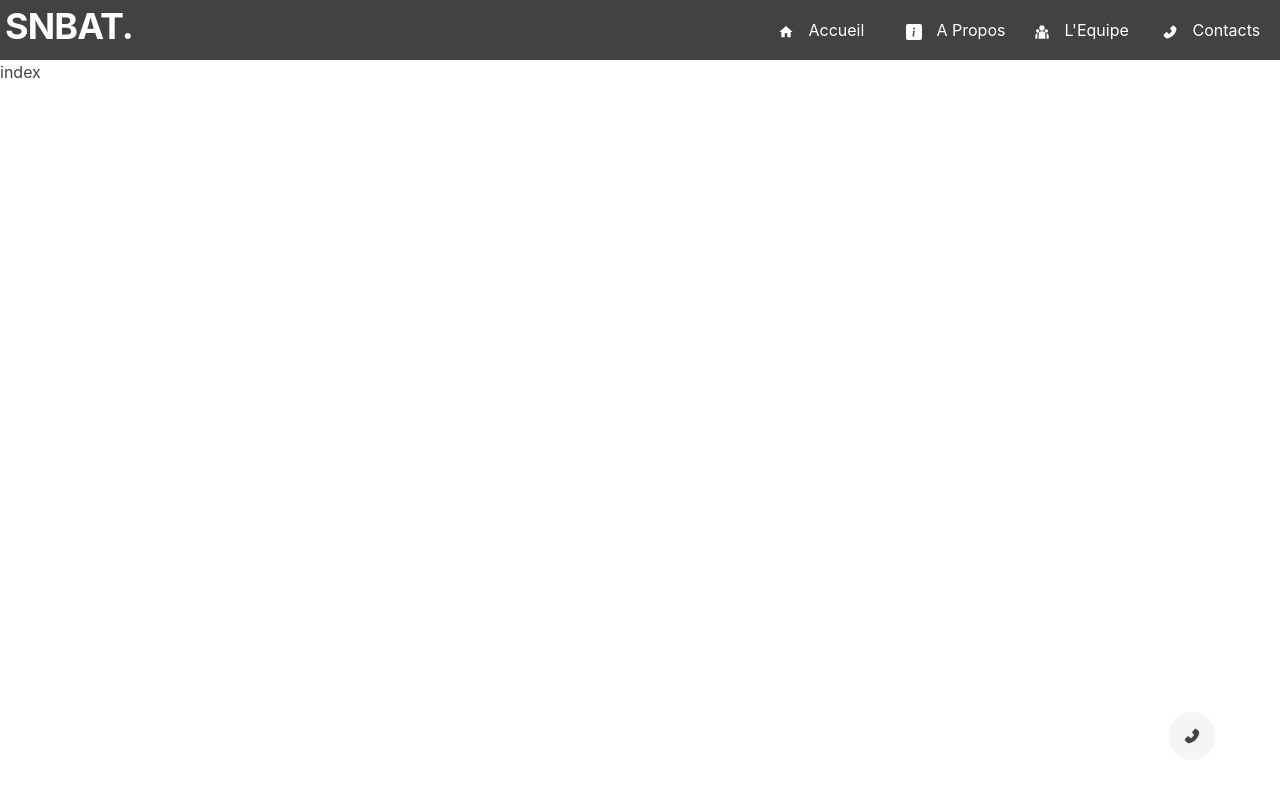
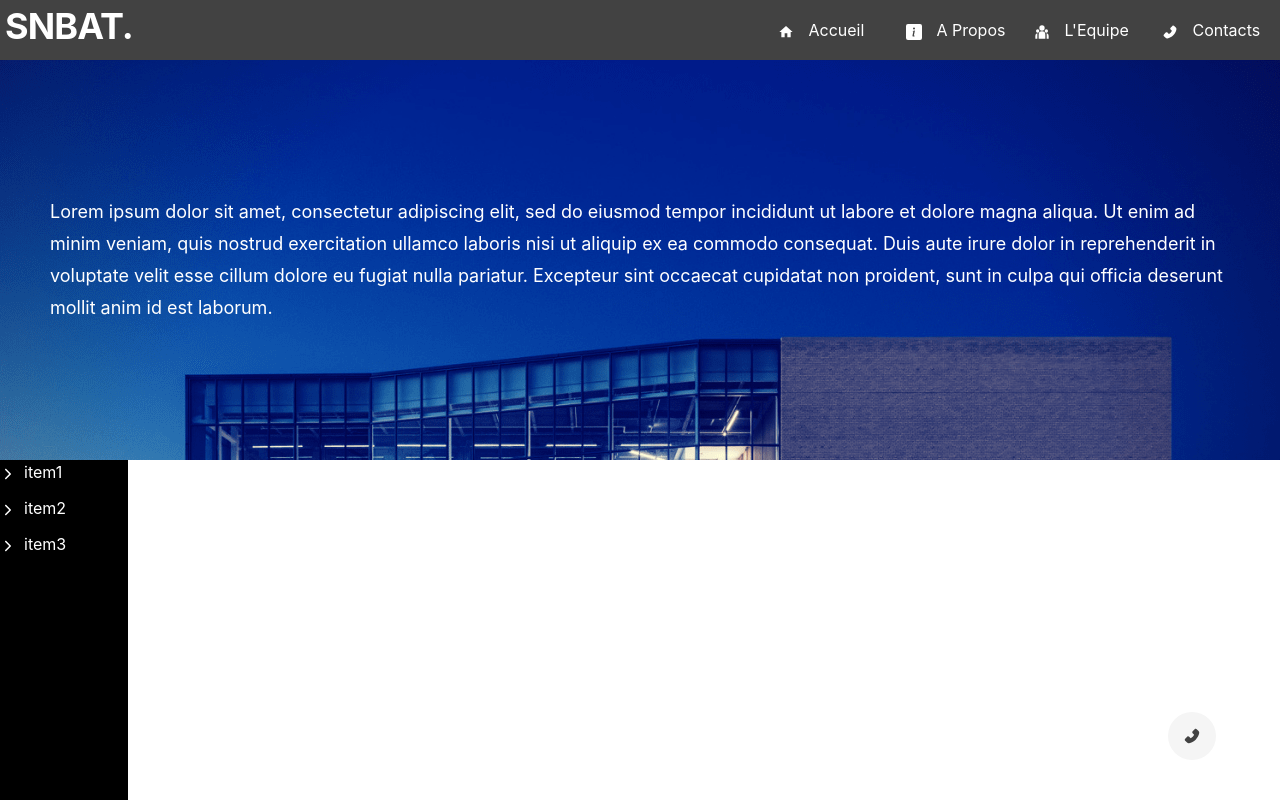
Before and after one commit to Reda-H/snbatco, a Next.js app: page / in a window 1280 px wide. Shown: the top 800 px of the page. Built offline with nearby package versions, Linux system fonts and the light colour scheme.

Commit message:
added presentation and smaller menu

```diff
--- a/components/AboutCard.js
+++ b/components/AboutCard.js
@@ -1,5 +1,30 @@
+import { Box, Center } from "@chakra-ui/layout";
+import { Parallax, ParallaxLayer } from "@react-spring/parallax";
+import backgroundImage from "/public/background-building.png";
+import NextImage from "next/image";
+
 const AboutCard = () => {
-  return <div>AboutCard</div>;
+  return (
+    <Box
+      w={"100%"}
+      mx={"auto"}
+      h={"400px"}
+      backgroundImage={`url(/background-building.png)`}
+      backgroundAttachment={"fixed"}
+    >
+      <Center h={"100%"}>
+        <Box p={"50px"} color={"white"} fontSize={"18px"} lineHeight={"2rem"}>
+          Lorem ipsum dolor sit amet, consectetur adipiscing elit, sed do
+          eiusmod tempor incididunt ut labore et dolore magna aliqua. Ut enim ad
+          minim veniam, quis nostrud exercitation ullamco laboris nisi ut
+          aliquip ex ea commodo consequat. Duis aute irure dolor in
+          reprehenderit in voluptate velit esse cillum dolore eu fugiat nulla
+          pariatur. Excepteur sint occaecat cupidatat non proident, sunt in
+          culpa qui officia deserunt mollit anim id est laborum.
+        </Box>
+      </Center>
+    </Box>
+  );
 };
 
 export default AboutCard;
--- a/components/Footer.js
+++ b/components/Footer.js
@@ -30,7 +30,7 @@ function Footer() {
         <PopoverArrow />
         <PopoverCloseButton />
         <PopoverBody>
-          <Center>
+          <Center p={"3"}>
             <Text fontSize={"18px"} my={"2"}>
               <Flex direction={"row"}>
                 <AiFillPhone />
--- a/pages/index.js
+++ b/pages/index.js
@@ -1,3 +1,45 @@
-export default function Home() {
-  return <div>index</div>;
+import { Box, List, ListIcon, ListItem } from "@chakra-ui/layout";
+import { BiRightArrow } from "react-icons/bi";
+import { IoIosArrowForward } from "react-icons/io";
+import AboutCard from "../components/AboutCard";
+
+const sidebarItem = [
+  {
+    title: "item1",
+  },
+  {
+    title: "item2",
+  },
+  {
+    title: "item3",
+  },
+];
+
+function Home() {
+  return (
+    <Box>
+      <Box>
+        {/* Presentation Area */}
+        <AboutCard />
+      </Box>
+      <Box>
+        {/* Mosaic Area */}
+        {/* Menu Side */}
+        <Box w={"10%"} bg={"black"} height={"500px"} color={"white"}>
+          <List spacing={3}>
+            {sidebarItem.map((item) => (
+              <ListItem>
+                <ListIcon as={IoIosArrowForward} color="white" />
+                {item.title}
+              </ListItem>
+            ))}
+          </List>
+        </Box>
+        {/* Tab Component */}
+        {/* Mosaic per Tab */}
+      </Box>
+    </Box>
+  );
 }
+
+export default Home;
```
Also changed, not shown: package.json (+4 -3 lines), public/background-building.png (added), 1 other file (tests, documents, lock files or other folders).
